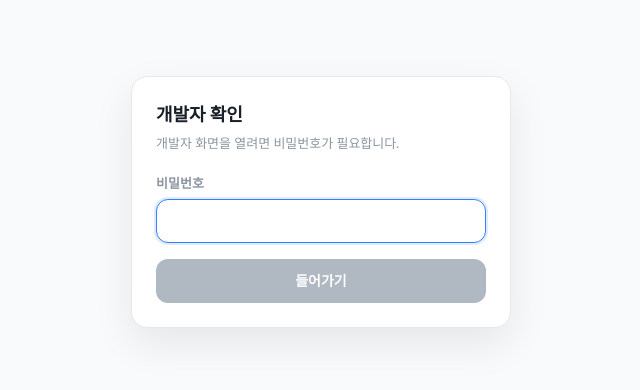
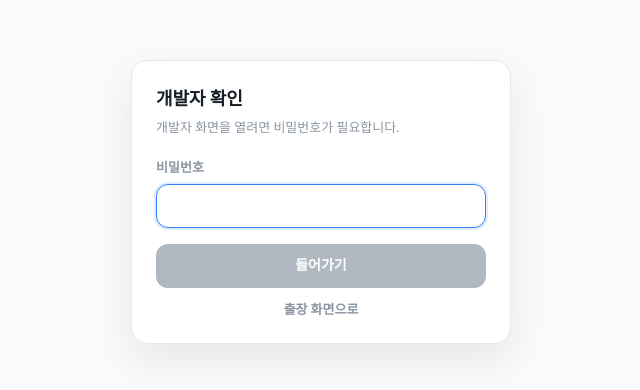
Before and after one commit to ballindev/trip_parser, a Next.js app: page /dev/requests in a window 1280 px wide. Shown: the part 198-588 px from the top of the page, without its empty margins (319-959 px from the left). Built offline with nearby package versions, Linux system fonts and the light colour scheme; no server answers.

Commit message:
개발자 로그인 화면 수정, 보안 패치

```diff
--- a/components/TripReportDashboard.tsx
+++ b/components/TripReportDashboard.tsx
@@ -648,8 +648,10 @@ export function TripReportDashboard() {
 
       <a
         href="/dev/requests"
-        aria-label="개발자 전용 페이지"
-        className="group fixed right-5 bottom-5 z-30 flex h-10 w-10 items-center justify-center rounded-full border border-edge bg-surface text-ink-subtle shadow-[0_4px_16px_rgba(25,31,40,0.12)] transition-colors hover:bg-edge hover:text-ink"
+        target="_blank"
+        rel="noopener noreferrer"
+        aria-label="개발자 전용 페이지, 새 탭에서 열림"
+        className="group fixed right-8 bottom-8 z-30 flex h-10 w-10 items-center justify-center rounded-full border border-edge bg-surface text-ink-subtle shadow-[0_4px_16px_rgba(25,31,40,0.12)] transition-colors hover:bg-edge hover:text-ink"
       >
         <span className="pointer-events-none absolute right-0 bottom-full mb-2.5 rounded-lg bg-ink px-2.5 py-1.5 text-[12px] font-semibold whitespace-nowrap text-white opacity-0 shadow-[0_8px_20px_rgba(25,31,40,0.16)] transition-opacity group-hover:opacity-100">
           개발자 전용 페이지
--- a/components/dev/DevLoginForm.tsx
+++ b/components/dev/DevLoginForm.tsx
@@ -68,6 +68,12 @@ export function DevLoginForm() {
         >
           {pending ? "확인 중…" : "들어가기"}
         </button>
+        <a
+          href="/"
+          className="mt-3 block text-center text-[13px] font-bold text-ink-subtle transition-colors hover:text-ink"
+        >
+          출장 화면으로
+        </a>
       </form>
     </main>
   );
```
